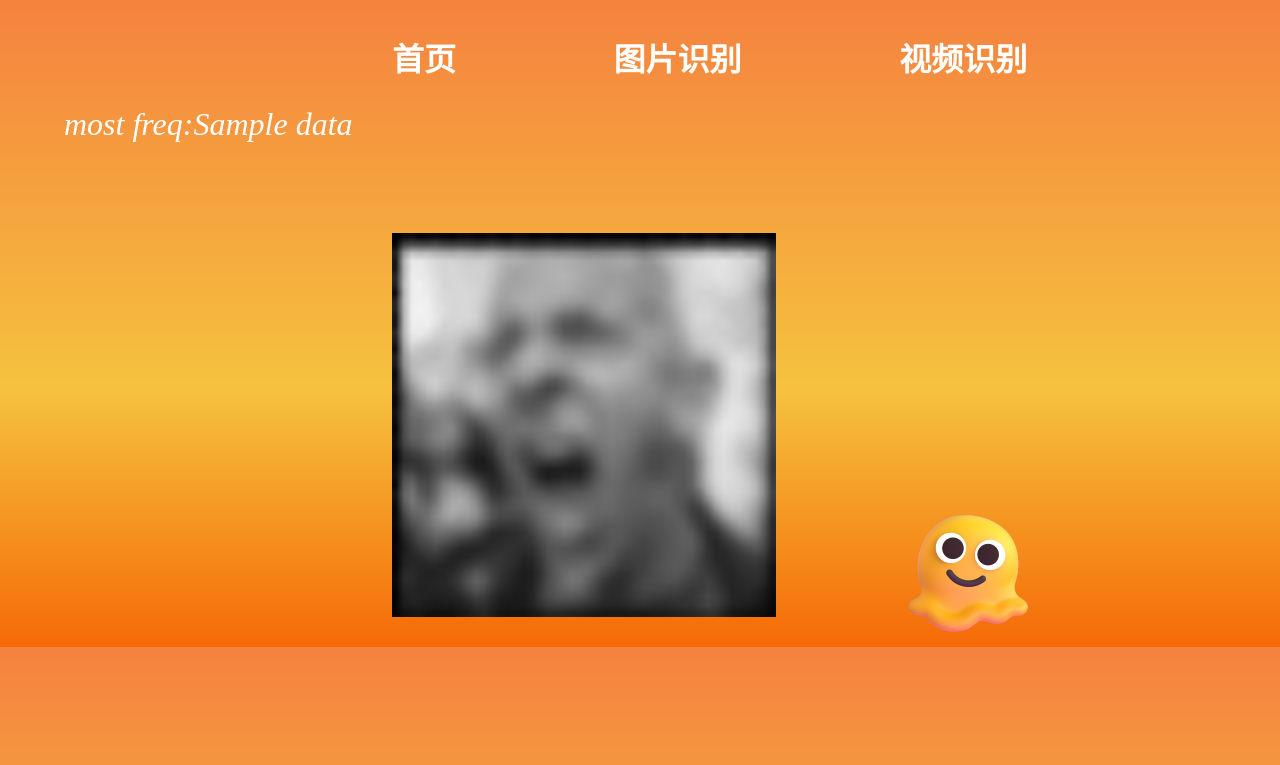
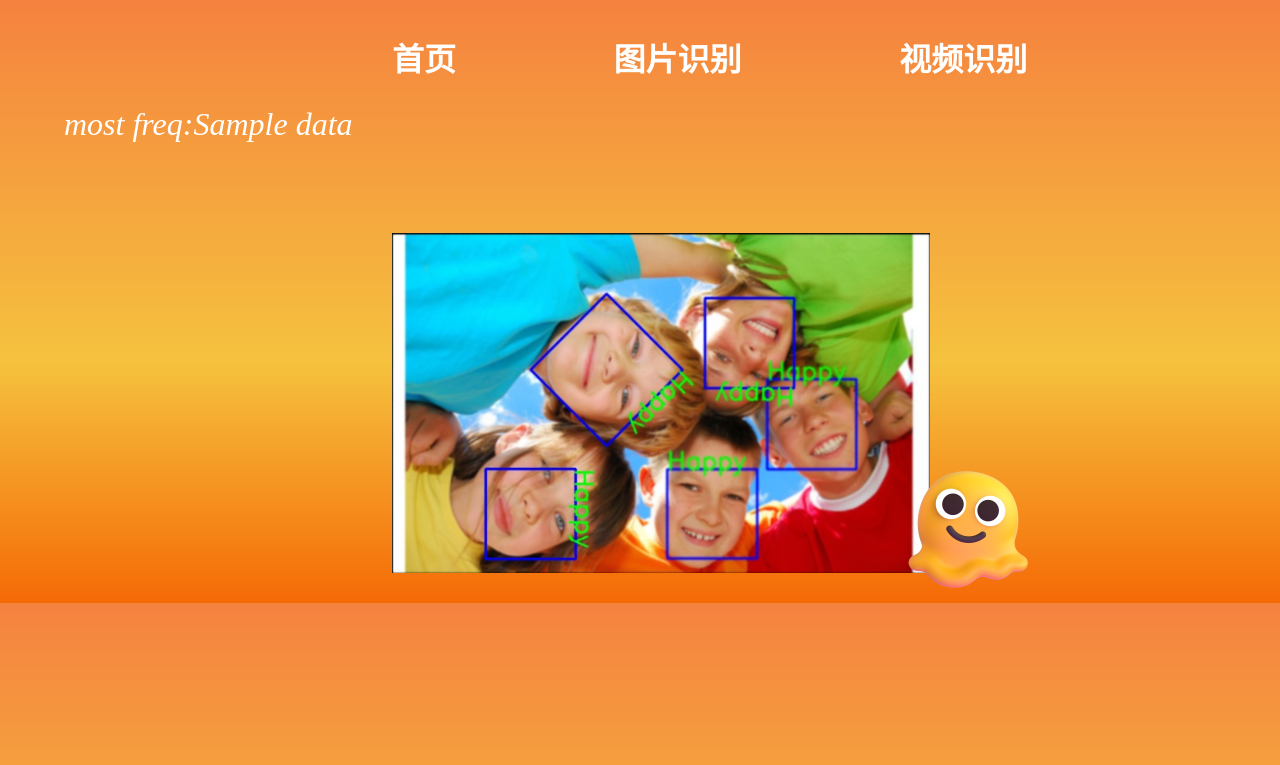
Before and after one commit to TangHuiling/NKU_22, a Flask app: template pythonProject_copy/templates/after.html in a window 1280 px wide; the page is wider, and only the part inside the window is pictured. Shown: the top 765 px of that part. Run offline with Flask 2, Linux system fonts and the light colour scheme; the template is opened without the code that fills it: most values are stand-ins (such as "Sample title", 1, 10 or a date in 2020).

Commit message:
修改、添加了readme的描述图片

```diff
--- a/pythonProject_copy/static/after.css
+++ b/pythonProject_copy/static/after.css
@@ -53,10 +53,11 @@ body{
 .clearfix{
 	clear: both;
 }
+
 /* 第二部分 图片*/
 .box {
-    width: 30%;
-    height: 30%;
+    width: 42%;
+    height: 42%;
     margin-top: 10%;
     margin-left: 30%;
 }
```
Also changed, not shown: images/after.png (deleted), images/index.png (deleted), images/pic_recognition_result.png (added), images/video_recogniton.png (added), pythonProject_copy/static/file.jpg, pythonProject_copy/static/img_final.jpg.
